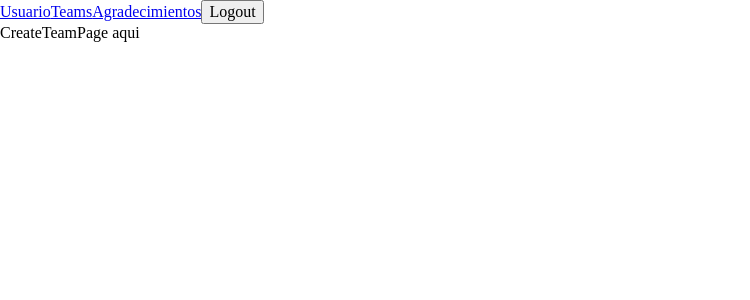
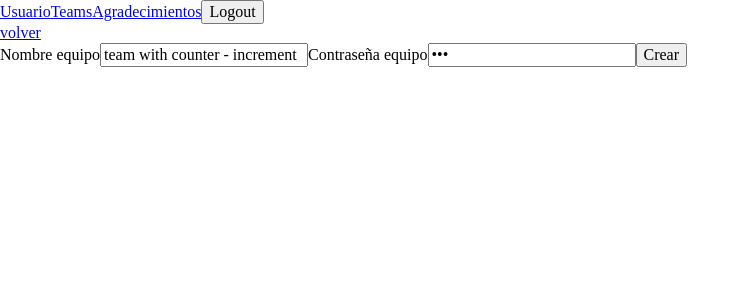
Before and after one commit to JeanBayer/team-front, a React (Vite) app: page /teams/join in a window 1280 px wide. Shown: the top 300 px of the page, without its empty margins (0-750 px from the left). Built offline with nearby package versions, Linux system fonts and the light colour scheme; no server answers; sample sign-in values are in the browser's storage.

Commit message:
feat: implement team creation form with validation and submission logic

```diff
--- a/src/pages/create-account/hooks/use-create-account.ts
+++ b/src/pages/create-account/hooks/use-create-account.ts
@@ -7,9 +7,7 @@ export const useCreateAccount = () => {
 
   const mutation = useMutation({
     mutationFn: AuthService.createAccount,
-    onSuccess: () => {
-      navigate("/");
-    },
+    onSuccess: () => navigate("/"),
   });
 
   return {
--- a/src/pages/home/teams/create/create-team-page.tsx
+++ b/src/pages/home/teams/create/create-team-page.tsx
@@ -1,3 +1,39 @@
+import { Link } from "react-router";
+import { useFormCreateTeam } from "./hooks/use-form-create-team";
+
 export const CreateTeamPage = () => {
-  return <div>CreateTeamPage aqui</div>;
+  const { formData, updateField, handleSubmit, isPending } =
+    useFormCreateTeam();
+  return (
+    <div>
+      <header>
+        <Link to="/teams">volver</Link>
+      </header>
+      <main>
+        <form onSubmit={handleSubmit}>
+          <label>
+            <span>Nombre equipo</span>
+            <input
+              type="text"
+              value={formData.name}
+              onChange={(e) => updateField("name", e.target.value)}
+              required
+            />
+          </label>
+
+          <label>
+            <span>Contraseña equipo</span>
+            <input
+              type="password"
+              value={formData.joinPassword}
+              onChange={(e) => updateField("password", e.target.value)}
+              required
+            />
+          </label>
+
+          <input type="submit" value="Crear" disabled={isPending} />
+        </form>
+      </main>
+    </div>
+  );
 };
--- /dev/null
+++ b/src/pages/home/teams/create/hooks/use-form-create-team.ts
@@ -0,0 +1,38 @@
+import { useState } from "react";
+import { useNavigate } from "react-router";
+import { useTeam } from "../../hooks/use-team";
+
+const initialFormData = {
+  name: "team with counter - increment",
+  joinPassword: "123",
+};
+
+export const useFormCreateTeam = () => {
+  const [formData, setFormData] = useState(initialFormData);
+  const { teamCreate } = useTeam();
+  const navigate = useNavigate();
+
+  function updateField(key: string, value: string) {
+    setFormData((prev) => {
+      return {
+        ...prev,
+        [key]: value,
+      };
+    });
+  }
+
+  async function handleSubmit(e: React.FormEvent<HTMLFormElement>) {
+    e.preventDefault();
+    teamCreate.mutate(formData);
+  }
+
+  if (teamCreate.isSuccess) navigate("/teams");
+
+  return {
+    formData,
+    updateField,
+    handleSubmit,
+    isPending: teamCreate.isPending,
+    isError: teamCreate.isError,
+  };
+};
--- a/src/pages/home/teams/hooks/use-team.ts
+++ b/src/pages/home/teams/hooks/use-team.ts
@@ -1,13 +1,22 @@
 import { TeamService } from "@/services/team-service";
-import { useQuery } from "@tanstack/react-query";
+import { useMutation, useQuery, useQueryClient } from "@tanstack/react-query";
 
 const MINUTE_IN_MS = 1000 * 60;
 
 export const useTeam = () => {
+  const queryClient = useQueryClient();
+
   const teamQuery = useQuery({
     queryKey: ["TEAMS"],
     queryFn: TeamService.getTeams,
     staleTime: 5 * MINUTE_IN_MS,
+  });
+
+  const teamCreate = useMutation({
+    mutationFn: TeamService.createTeam,
+    onSuccess: () => {
+      queryClient.invalidateQueries({ queryKey: ["TEAMS"] });
+    },
   });
 
   return {
@@ -16,5 +25,11 @@ export const useTeam = () => {
       isError: teamQuery.isError,
       data: teamQuery.data,
     },
+    teamCreate: {
+      isPending: teamCreate.isPending,
+      isSuccess: teamCreate.isSuccess,
+      isError: teamCreate.isError,
+      mutate: teamCreate.mutate,
+    },
   };
 };
--- a/src/services/team-service.ts
+++ b/src/services/team-service.ts
@@ -1,5 +1,5 @@
 import { instance } from "@/api/api";
-import type { BasicTeam } from "@/types/team";
+import type { BasicTeam, CreateTeam } from "@/types/team";
 
 export class TeamService {
   static async getTeams() {
@@ -7,7 +7,17 @@ export class TeamService {
       const { data } = await instance.get<BasicTeam[]>("/teams");
       return data;
     } catch (error) {
-      console.error("createAccount error", error);
+      console.error("getTeams error", error);
+      throw new Error("error");
+    }
+  }
+
+  static async createTeam(createTeam: CreateTeam) {
+    try {
+      const { data } = await instance.post<BasicTeam>("/teams", createTeam);
+      return data;
+    } catch (error) {
+      console.error("createTeam error", error);
       throw new Error("error");
     }
   }
--- a/src/types/team.ts
+++ b/src/types/team.ts
@@ -4,3 +4,8 @@ export interface BasicTeam {
   createdAt: Date;
   updatedAt: Date;
 }
+
+export interface CreateTeam {
+  name: string;
+  joinPassword: string;
+}
```
